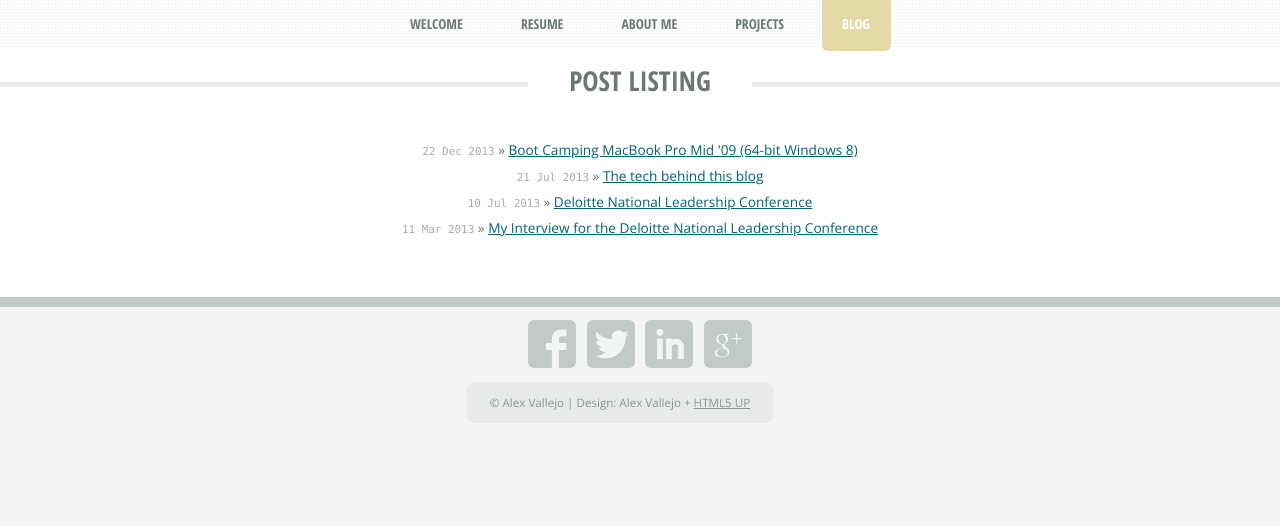
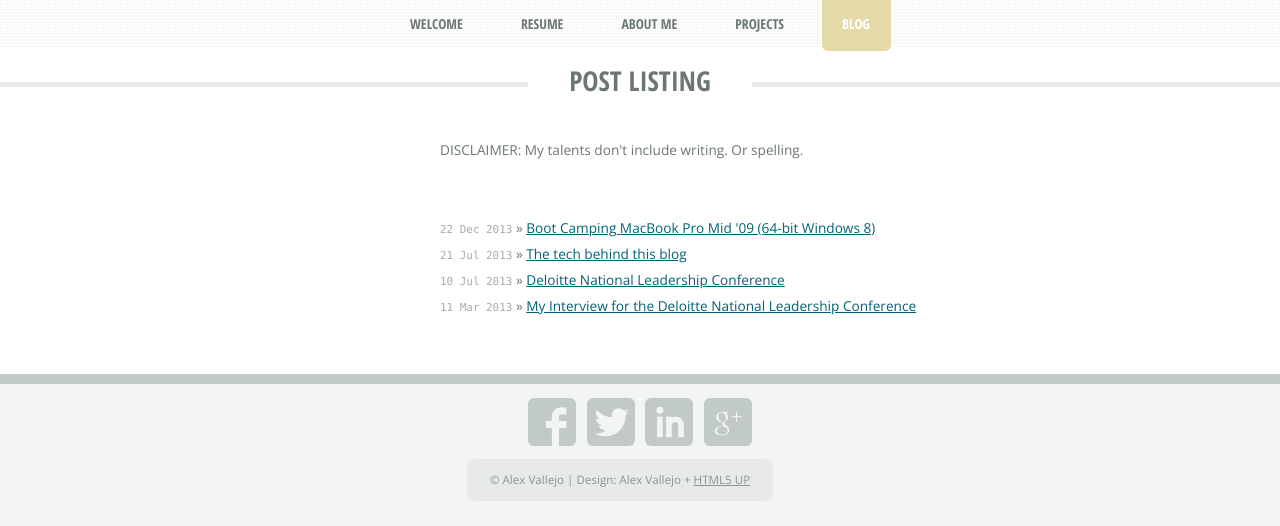
Before and after one commit to valleyjo/valleyjo.github.io, a Jekyll site: the page built from blog.html, in a window 1280 px wide. Shown: the top 526 px of the page. Built offline with Jekyll 4.4.1, drawn with Linux system fonts in a browser that asks for light colours; nearby versions of some CDN libraries.

```diff
--- a/blog.html
+++ b/blog.html
@@ -7,9 +7,20 @@ active-tab: blog
 
 <!-- Main -->
 <div id="main-wrapper">
-  <ul class="posts">
-    {% for post in site.posts %}
-      <li><span>{{ post.date | date_to_string }}</span> &raquo; <a href="{{ post.url }}">{{ post.title }}</a></li>
-    {% endfor %}
-  </ul>
+
+  <div class="row">
+    <div class="-4u 8u">
+      <p>DISCLAIMER: My talents don't include writing. Or spelling.
+    </div>
+  </div>
+
+  <div class="row">
+    <div class="-4u 8u">
+      <ul class="posts">
+        {% for post in site.posts %}
+          <li><span>{{ post.date | date_to_string }}</span> &raquo; <a href="{{ post.url }}">{{ post.title }}</a></li>
+        {% endfor %}
+      </ul>
+    </div>
+  </div>
 </div>
--- a/css/blog.css
+++ b/css/blog.css
@@ -40,7 +40,7 @@ table {
 /*
 /*****************************************************************************/
 ul.posts {
-  text-align: center;
+  text-align: left;
   list-style-type: none;
   margin-bottom: 2em;
 }
@@ -60,6 +60,12 @@ ul.posts span {
 /* Posts
 /*
 /*****************************************************************************/
+
+/* images */
+.post img {
+  width: 100%;
+  text-align: center;
+}
 
 /* standard */
 .post pre {
```
